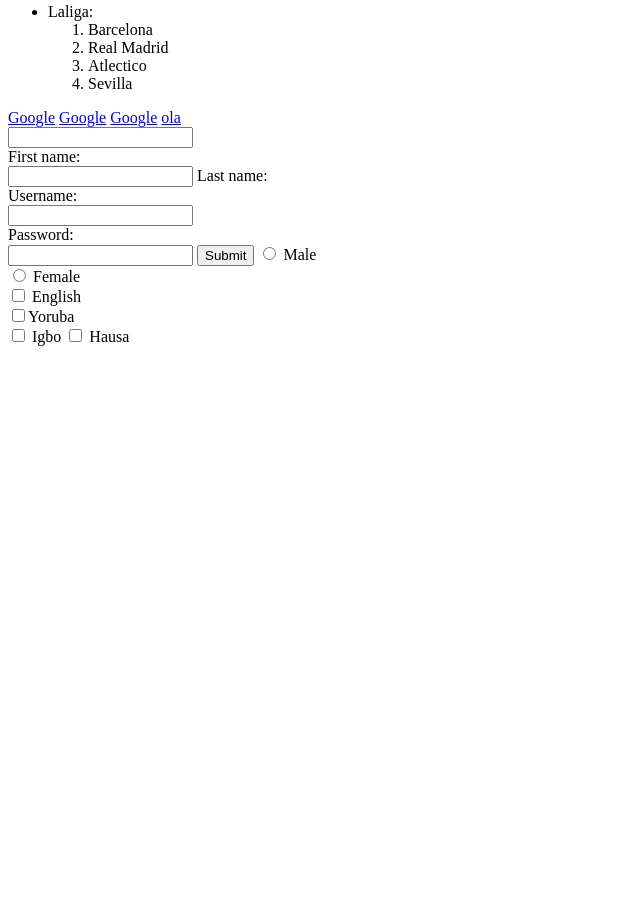
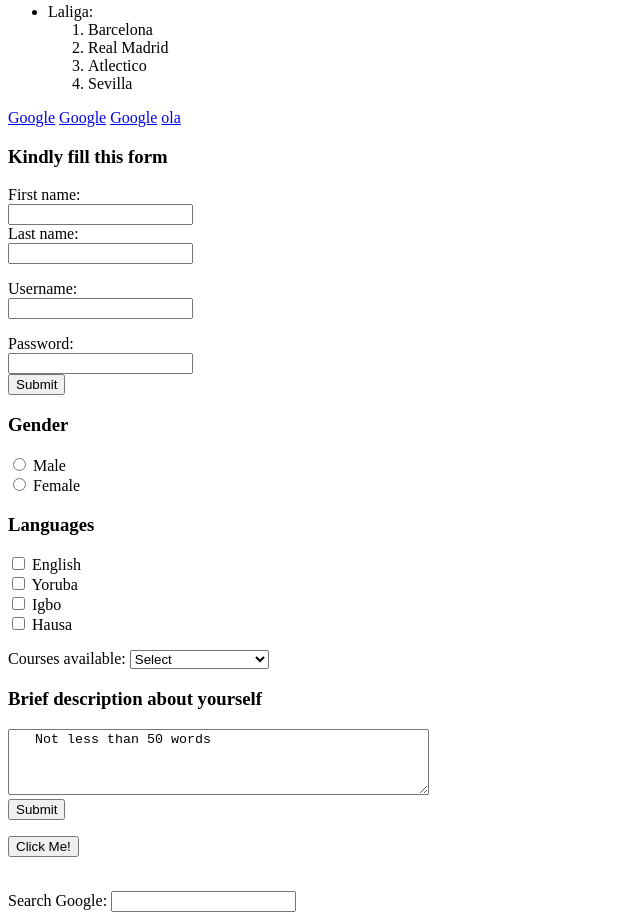
Before and after one commit to Olascowavee/Ntech-Html-class-2, a plain HTML site: page index.html in a window 1280 px wide. Shown: the part 259-1179 px from the top of the page, without its empty margins (0-640 px from the left). Before the commit the page ends 800 px from the top, so only its background shows below. Drawn offline with Linux system fonts and the light colour scheme.

Commit message:
done with creating a form

```diff
--- a/index.html
+++ b/index.html
@@ -41,32 +41,61 @@
     <a href="https://www.google.com" target="_parent">Google</a>
     <a href="mailto:ola@gmail.com">ola</a>
 
-    <form>
-   <input type="text" id="fname" name="fname"><br>
-   <label for="fname">First name:</label><br>
-   <input type="text" id="lname" name="lname">
+    <form> <h3>Kindly fill this form</h3>
+        <label for="fname">First name:</label><br>
+        <input type="text" id="fname" name="fname" required><br>
+
    <label for="lname">Last name:</label><br>
+   <input type="text" id="lname" name="lname" required>
 
-   <label for="username">Username:</label><br>
-  <input type="text" id="username" name="username"><br>
+
+   <p><label for="username">Username:</label><br>
+    <input type="text" id="username" name="username" required></p>
+
   <label for="pwd">Password:</label><br>
-  <input type="password" id="pwd" name="pwd">
+  <input type="password" id="pwd" name="pwd" required>
 
-   <input type="submit" value="Submit">
+  <br><input type="submit" value="Submit">
 
-    <input type="radio" id="male" name="fav_language" value="Male">
-  <label for="male">Male</label><br>
-  <input type="radio" id="female" name="fav_language" value="Female">
-  <label for="female">Female</label><br>
+   <h3>Gender</h3>
+   <p><input type="radio" id="male" value="Male" required>
+    <label for="male">Male</label><br>
+    <input type="radio" id="female"  value="Female" required>
+    <label for="female">Female</label><br></p>
 
+    <h3>Languages</h3>
   <input type="checkbox" id="English" name="english" value="English">
   <label for="vehicle1">English</label><br>
-  <input type="checkbox" id="Yoruba" name="Yoruba" value="Yoruba"
+  <input type="checkbox" id="Yoruba" name="Yoruba" value="Yoruba">
   <label for="vehicle2">Yoruba</label><br>
   <input type="checkbox" id="Igbo" name="Igbo" value="Igbo">
   <label for="vehicle3"> Igbo</label>
-  <input type="checkbox" id="Hausa" name="Hausa" value="Hausa>
+  <br><input type="checkbox" id="Hausa" name="Hausa" value="Hausa>
   <label for="vehicle3"> Hausa</label>
+
+  <p><label for="courses">Courses available:</label>
+<select name="courses id="courses">
+    <option value="please choose">Select</option>
+    <option value="cyber security">Cyber Security</option>
+  <option value="Full stack Web Dev">Full Stack Web Dev</option>
+  <option value="Data Analysis">Data Analysis</option>
+  <option value="UI/UX Design">UI/UX Design</option>
+  <option value="Machine Learning">Machine Learning</option>
+</select></p>
+
+  <h3>Brief description about yourself</h3>
+  <textarea id="w3review" name="w3review" rows="4" cols="50" required>
+   Not less than 50 words
+    </textarea>
+    <br><input type="submit" value="Submit">
+
+  <p><input type="button" onclick="alert('Welcome to N-Tech!')" value="Click Me!"></p>
+
+
+  <br><label for="gsearch">Search Google:</label>
+  <input type="search" id="gsearch" name="gsearch">
+
+
     </form>
 
 </body>
```
